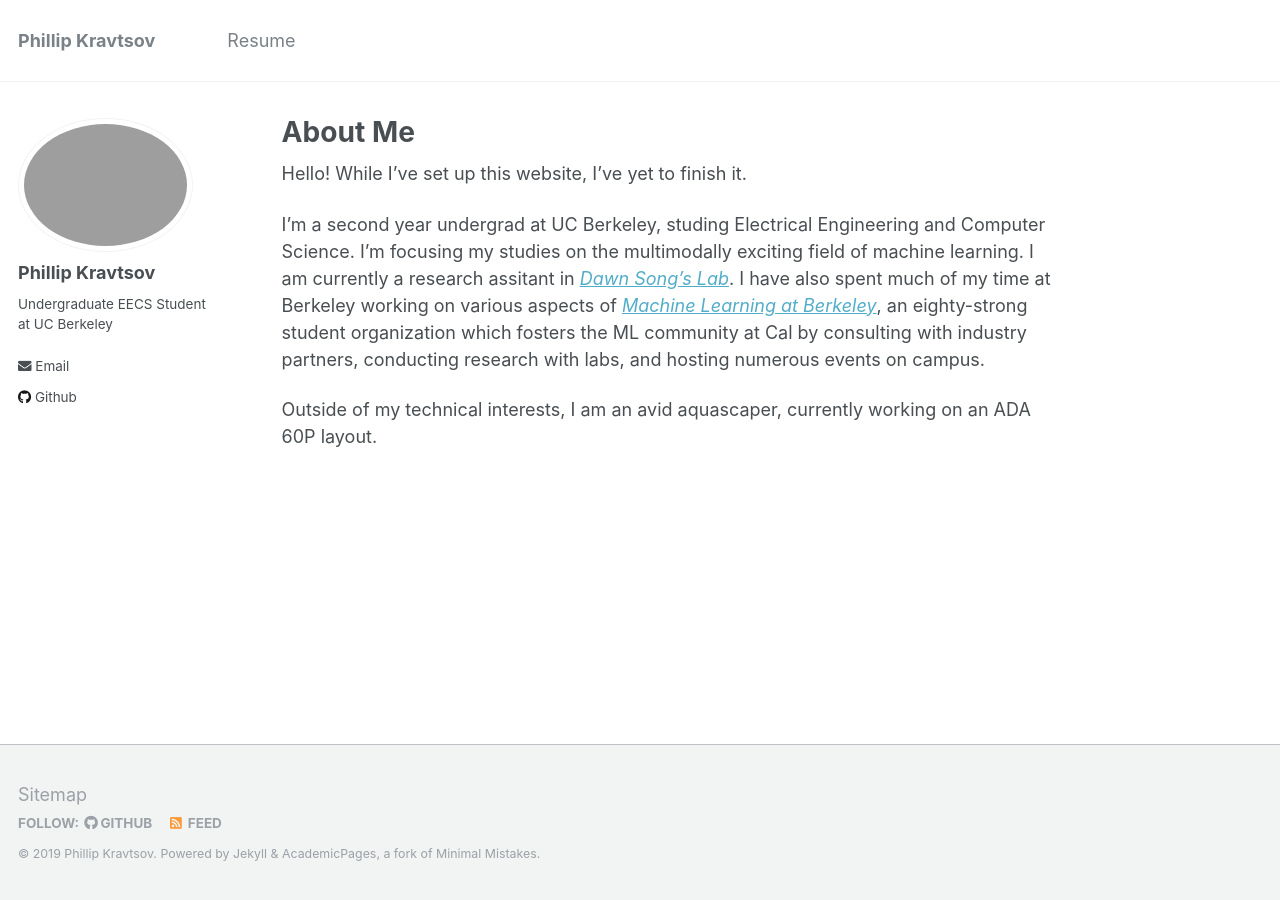
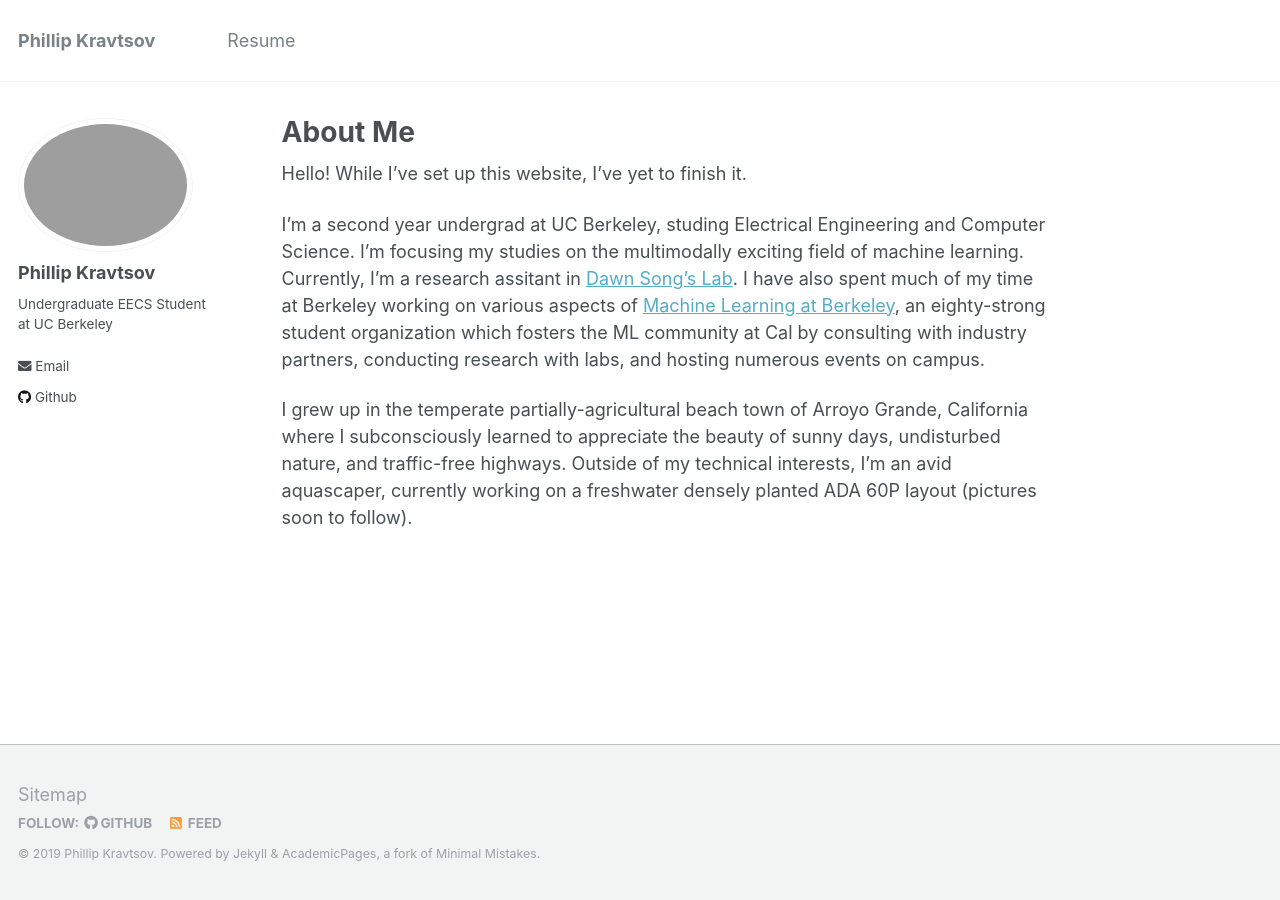
Before and after one commit to phillip-kravtsov/phillip-kravtsov.github.io, a Jekyll site: the page built from _pages/about.md, in a window 1280 px wide. Built offline with Jekyll 4.4.1, drawn with Linux system fonts in a browser that asks for light colours.

Commit message:
mild updates

```diff
--- a/_pages/about.md
+++ b/_pages/about.md
@@ -10,6 +10,6 @@ redirect_from:
 
 Hello! While I've set up this website, I've yet to finish it.
 
-I'm a second year undergrad at UC Berkeley, studing Electrical Engineering and Computer Science. I'm focusing my studies on the multimodally exciting field of machine learning. I am currently a research assitant in [*Dawn Song's Lab*](https://people.eecs.berkeley.edu/~dawnsong/). I have also spent much of my time at Berkeley working on various aspects of [*Machine Learning at Berkeley*](https://ml.berkeley.edu/), an eighty-strong student organization which fosters the ML community at Cal by consulting with industry partners, conducting research with labs, and hosting numerous events on campus.
+I'm a second year undergrad at UC Berkeley, studing Electrical Engineering and Computer Science. I'm focusing my studies on the multimodally exciting field of machine learning. Currently, I'm a research assitant in [Dawn Song's Lab](https://people.eecs.berkeley.edu/~dawnsong/). I have also spent much of my time at Berkeley working on various aspects of [Machine Learning at Berkeley](https://ml.berkeley.edu/), an eighty-strong student organization which fosters the ML community at Cal by consulting with industry partners, conducting research with labs, and hosting numerous events on campus.
 
-Outside of my technical interests, I am an avid aquascaper, currently working on an ADA 60P layout.
+I grew up in the temperate partially-agricultural beach town of Arroyo Grande, California where I subconsciously learned to appreciate the beauty of sunny days, undisturbed nature, and traffic-free highways. Outside of my technical interests, I'm an avid aquascaper, currently working on a freshwater densely planted ADA 60P layout (pictures soon to follow).
```
Also changed, not shown: 3 other files.
